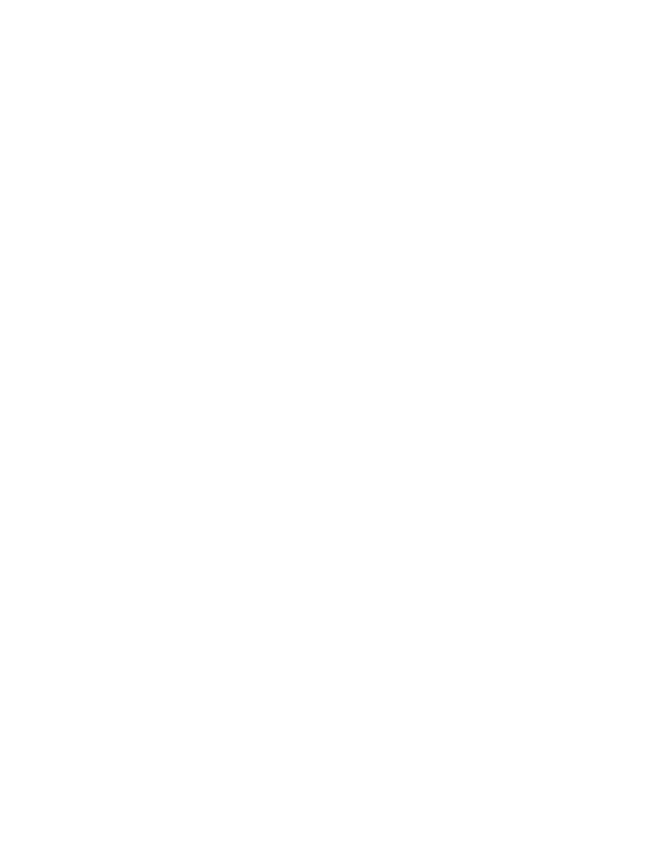
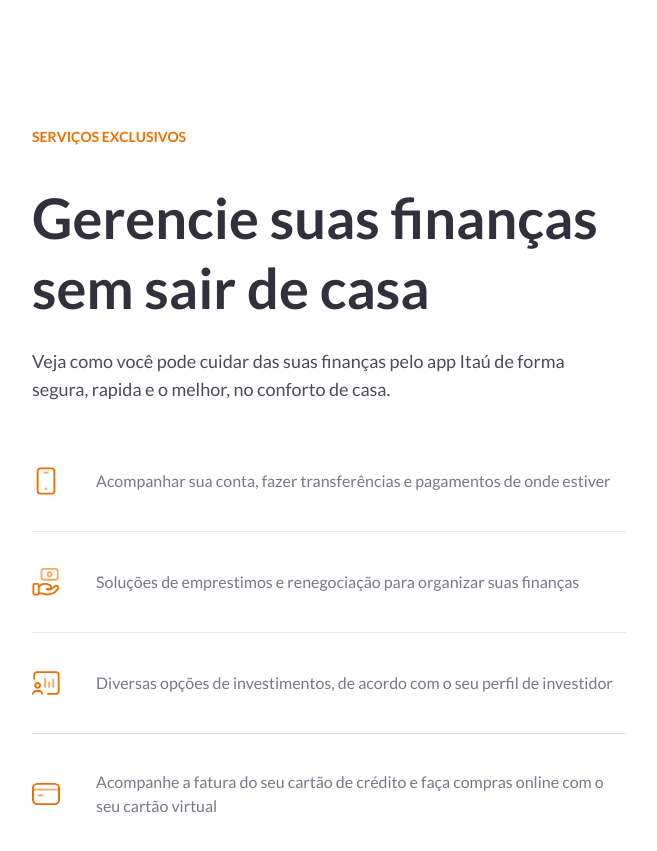
Before and after one commit to AdeiltonSillva65/Case-Study-Codeboost, a Next.js app in the folder case-study-codeboost/: page / in a window 1280 px wide. Shown: the part 785-1636 px from the top of the page, without its empty margins (0-657 px from the left). Before the commit the page ends 800 px from the top, so only its background shows below. Built offline with nearby package versions, Linux system fonts and the light colour scheme.

Commit message:
primeira parte da section service
adicionado icones e textos do lado direito.

```diff
--- a/case-study-codeboost/src/app/page.tsx
+++ b/case-study-codeboost/src/app/page.tsx
@@ -1,8 +1,13 @@
 import SectionHero from "@/components/SectionHero"
+import SectionService from "@/components/sectionService";
 
 const Page =()=> {
   return (
-    <SectionHero/>
+    <>
+      <SectionHero/>
+      <SectionService/>
+    </>
+
   );
 }
 
--- a/case-study-codeboost/src/components/container.tsx
+++ b/case-study-codeboost/src/components/container.tsx
@@ -1,10 +1,10 @@
 import { ReactNode } from "react";
 
 type Props = {
-    children: ReactNode;
+    children: ReactNode; //para funcionar
 }
 
-const Container = ({children}: Props) =>{
+const Container = ({children}: Props) =>{ // filhos para funcionar em outros componentes
     return (
         <div className=" flex items-center justify-between w-full max-w-[1246px] px-[15px] mx-auto">
             {children}
--- /dev/null
+++ b/case-study-codeboost/src/components/sectionService.tsx
@@ -0,0 +1,61 @@
+import Container from "./container"
+import Image from "next/image"
+
+import PhoneIcon from '@/assets/icon-phone.svg'
+import SoluctionsIcon from '@/assets/icon-solutions.svg'
+import OptionsIcon from '@/assets/icon-options.svg'
+import CardIcon from '@/assets/icon-card.svg'
+
+const SectionService =()=>{
+    return(
+        <section className="w-full h-[965px]">
+            <Container>
+                <div className="flex-1 max-w-[594px] pt-32">
+                    <span className="block text-primary-orange text-sm font-bold uppercase mb-9">serviços exclusivos</span>
+                    <h2 className="text-primary-gray text-[56px] font-bold leading-tight mb-6">Gerencie suas finanças sem sair de casa</h2>
+                    <p className="text-lg max-w-[554px] mb-16 text-second-gray">Veja como você pode cuidar das suas finanças pelo app Itaú de forma segura, rapida e o melhor, no conforto de casa.</p>
+                    <ul className="flex flex-col item-start gap-9">
+                        <li className="flex items-center gap-9 pb-9 border-b-[1px] border-opacity-gray">
+                            <div className="w-7 h-7 flex item-center justify-center">
+                                <Image
+                                    src={PhoneIcon}
+                                    alt="phone"
+                                />
+                            </div>
+                            <p className="flex-1 text-txt-gray pr-2">Acompanhar sua conta, fazer transferências e pagamentos de onde estiver</p>
+                        </li>
+                        <li className="flex items-center gap-9 pb-9 border-b-[1px] border-opacity-gray">
+                            <div className="w-7 h-7 flex item-center justify-center">
+                                <Image
+                                    src={SoluctionsIcon}
+                                    alt="soluction"
+                                />
+                            </div>
+                            <p className="flex-1 text-txt-gray pr-2">Soluções de emprestimos e renegociação para organizar suas finanças</p>
+                        </li>
+                        <li className="flex items-center gap-9 pb-9 border-b-[1px] border-opacity-gray">
+                            <div className="w-7 h-7 flex item-center justify-center">
+                                <Image
+                                    src={OptionsIcon}
+                                    alt="option"
+                                />
+                            </div>
+                            <p className="flex-1 text-txt-gray pr-2">Diversas opções de investimentos, de acordo com o seu perfil de investidor</p>
+                        </li>
+                        <li className="flex items-center gap-9 pb-9 border-b-[1px] border-opacity-gray">
+                            <div className="w-7 h-7 flex item-center justify-center">
+                                <Image
+                                    src={CardIcon}
+                                    alt="card"
+                                />
+                            </div>
+                            <p className="flex-1 text-txt-gray pr-2">Acompanhe a fatura do seu cartão de crédito e faça compras online com o seu cartão virtual</p>
+                        </li>
+                    </ul>
+                </div>
+            </Container>
+        </section>
+    );
+}
+
+export default SectionService;
```
